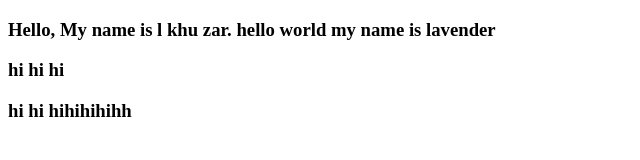
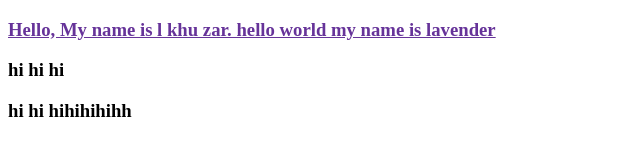
Before and after one commit to Khuekhu/testing, a plain HTML site: page index.html in a window 1280 px wide. Shown: the whole page, without its empty margins (0-640 px from the left). Drawn offline with Linux system fonts and the light colour scheme.

Commit message:
style change

```diff
--- a/index.html
+++ b/index.html
@@ -7,7 +7,7 @@
     <title>Document</title>
 </head>
 <body>
-    <h3>
+    <h3 style="color: rebeccapurple; text-decoration: underline;">
         Hello, My name is l khu zar.
         hello world
         my name is lavender
```
